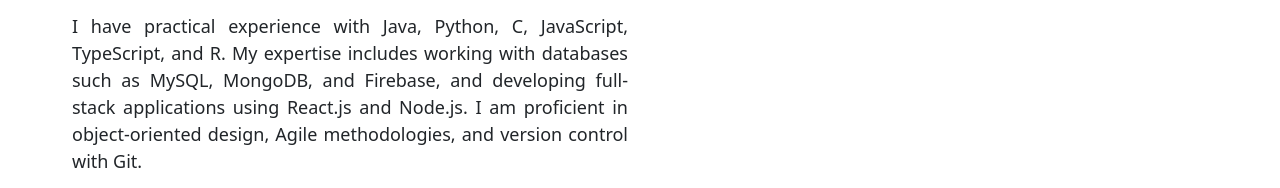
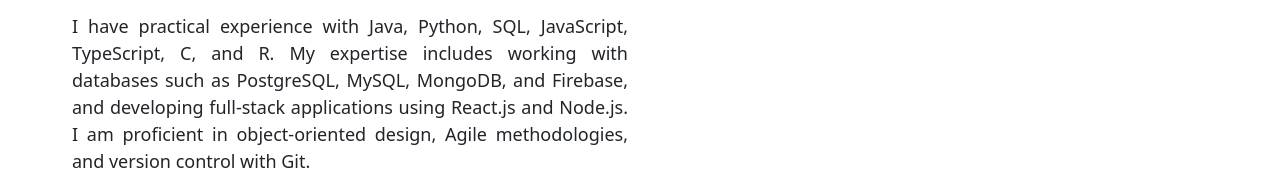
Before and after one commit to YutongDaisyHe/YutongDaisyHe.github.io, a Gatsby site: page /about in a window 1280 px wide. Shown: the part 552-740 px from the top of the page. Built offline with nearby package versions, Linux system fonts and the light colour scheme; Gatsby itself is replaced by a stand-in of ours.

Commit message:
revise about page

```diff
--- a/src/pages/about.js
+++ b/src/pages/about.js
@@ -21,17 +21,14 @@
                         <h2 className="about-header">Hi, I'm Yutong.</h2>
                         <p className="justified-text">
                             I am currently pursuing a Master of Science in Computer Science at
-                            Northeastern
-                            University.
+                            Northeastern University.
                         </p>
                         <p className="justified-text">
-                            I have practical experience with Java, Python, C, JavaScript,
-                            TypeScript,
-                            and R. My expertise includes working with databases such as MySQL,
-                            MongoDB,
-                            and Firebase, and developing full-stack applications using React.js and
-                            Node.js. I am proficient in object-oriented design, Agile methodologies,
-                            and version control with Git.
+                            I have practical experience with Java, Python, SQL, JavaScript,
+                            TypeScript, C, and R. My expertise includes working with databases such
+                            as PostgreSQL, MySQL, MongoDB, and Firebase, and developing full-stack applications
+                            using React.js and Node.js. I am proficient in object-oriented design,
+                            Agile methodologies, and version control with Git.
                         </p>
                         <p className="justified-text">
                             As a former public school teacher in New York, I developed
```
